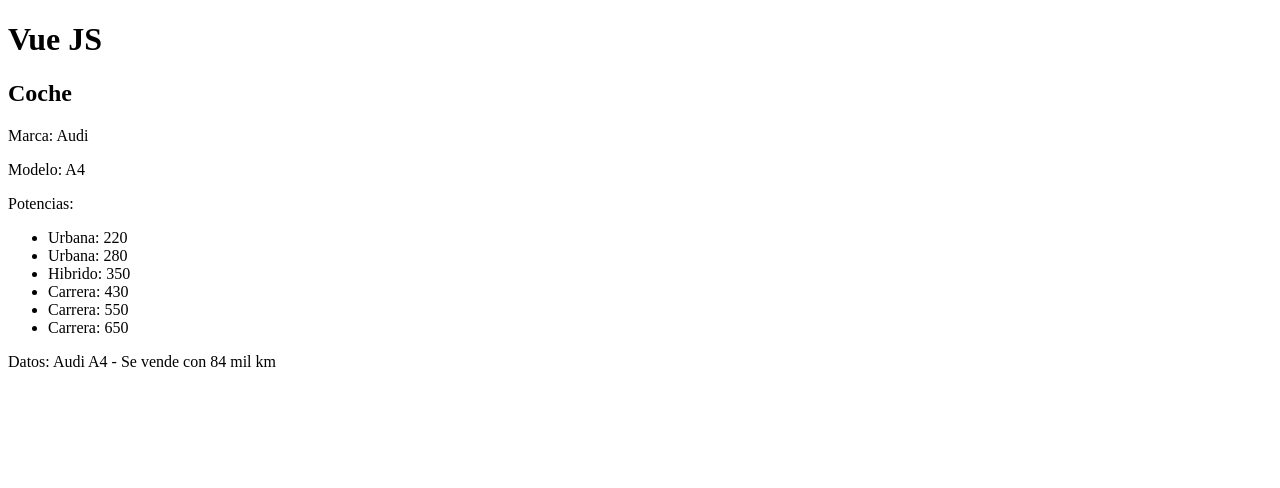
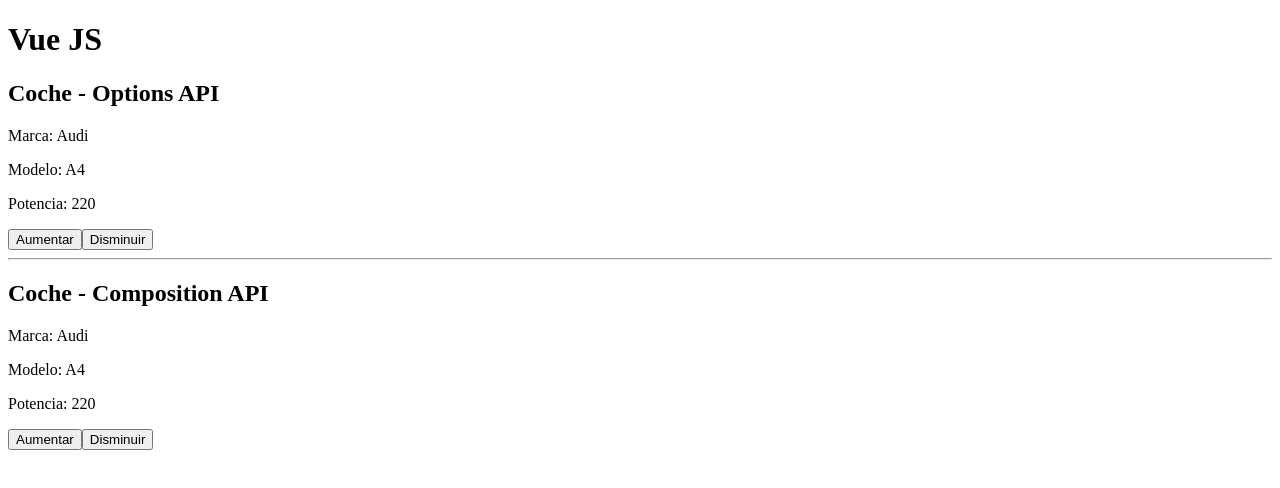
Before and after one commit to GabrielTrossero/my-app-vue, a Vue app: page / in a window 1280 px wide. Shown: the top 488 px of the page. Built offline with nearby package versions, Linux system fonts and the light colour scheme.

Commit message:
click event and binding (dynamically modify values)

```diff
--- a/src/App.vue
+++ b/src/App.vue
@@ -1,14 +1,18 @@
 <template>
   <h1>Vue JS</h1>
-  <Car />
+  <CarOptions />
+  <hr />
+  <CarComposition />
 </template>
 
 <script>
-import Car from "./components/Car.vue";
+import CarOptions from "./components/CarOptions.vue";
+import CarComposition from "./components/CarComposition.vue";
 
 export default {
   components: {
-    Car,
+    CarOptions,
+    CarComposition,
   },
 };
 </script>
--- a/src/components/Car.vue
+++ /dev/null
@@ -1,45 +0,0 @@
-<template>
-  <h2>Coche</h2>
-  <p>Marca: {{ brand }}</p>
-  <p>Modelo: {{ model }}</p>
-  <p>Potencias:</p>
-  <!-- Tengo que poner el v-for dentro de un template para que no me
-  muestre cada li (porque si lo evalua, ya lo muestra) -->
-  <ul>
-    <template v-for="(power, index) in powers" :key="index">
-      <li v-if="power < 300">
-        {{ "Urbana: " + power }}
-      </li>
-      <li v-else-if="power >= 300 && power <= 350">
-        {{ "Hibrido: " + power }}
-      </li>
-      <li v-else>
-        {{ "Carrera: " + power }}
-      </li>
-    </template>
-  </ul>
-  <p>Datos: {{ messaje.title + " - " + messaje.description }}</p>
-</template>
-
-<script>
-export default {
-  setup() {
-    const brand = "Audi";
-    const model = "A4";
-    const powers = [220, 280, 350, 430, 550, 650];
-    const messaje = {
-      title: "Audi A4",
-      description: "Se vende con 84 mil km",
-    };
-
-    return {
-      brand,
-      model,
-      powers,
-      messaje,
-    };
-  },
-};
-</script>
-
-<style></style>
--- /dev/null
+++ b/src/components/CarComposition.vue
@@ -0,0 +1,39 @@
+<!-- Version 3 Vue-->
+<template>
+  <h2>Coche - Composition API</h2>
+  <p>Marca: {{ brand }}</p>
+  <p>Modelo: {{ model }}</p>
+  <p>Potencia: {{ power }}</p>
+  <button @click="upPower(20)">Aumentar</button>
+  <button @click="downPower">Disminuir</button>
+</template>
+
+<script>
+//Uso el ref para poder modificar el valor de power
+import { ref } from "vue";
+
+export default {
+  setup() {
+    const brand = "Audi";
+    const model = "A4";
+    let power = ref(220);
+
+    const upPower = (newPower) => {
+      power.value += newPower;
+    };
+    const downPower = () => {
+      power.value--;
+    };
+
+    return {
+      brand,
+      model,
+      power,
+      upPower,
+      downPower,
+    };
+  },
+};
+</script>
+
+<style></style>
--- /dev/null
+++ b/src/components/CarOptions.vue
@@ -0,0 +1,31 @@
+<!-- Version 2 Vue-->
+<template>
+  <h2>Coche - Options API</h2>
+  <p>Marca: {{ brand }}</p>
+  <p>Modelo: {{ model }}</p>
+  <p>Potencia: {{ power }}</p>
+  <button @click="upPower(20)">Aumentar</button>
+  <button @click="downPower">Disminuir</button>
+</template>
+
+<script>
+export default {
+  data() {
+    return {
+      brand: "Audi",
+      model: "A4",
+      power: 220,
+    };
+  },
+  methods: {
+    upPower(newPower) {
+      this.power += newPower;
+    },
+    downPower() {
+      this.power--;
+    },
+  },
+};
+</script>
+
+<style></style>
```
